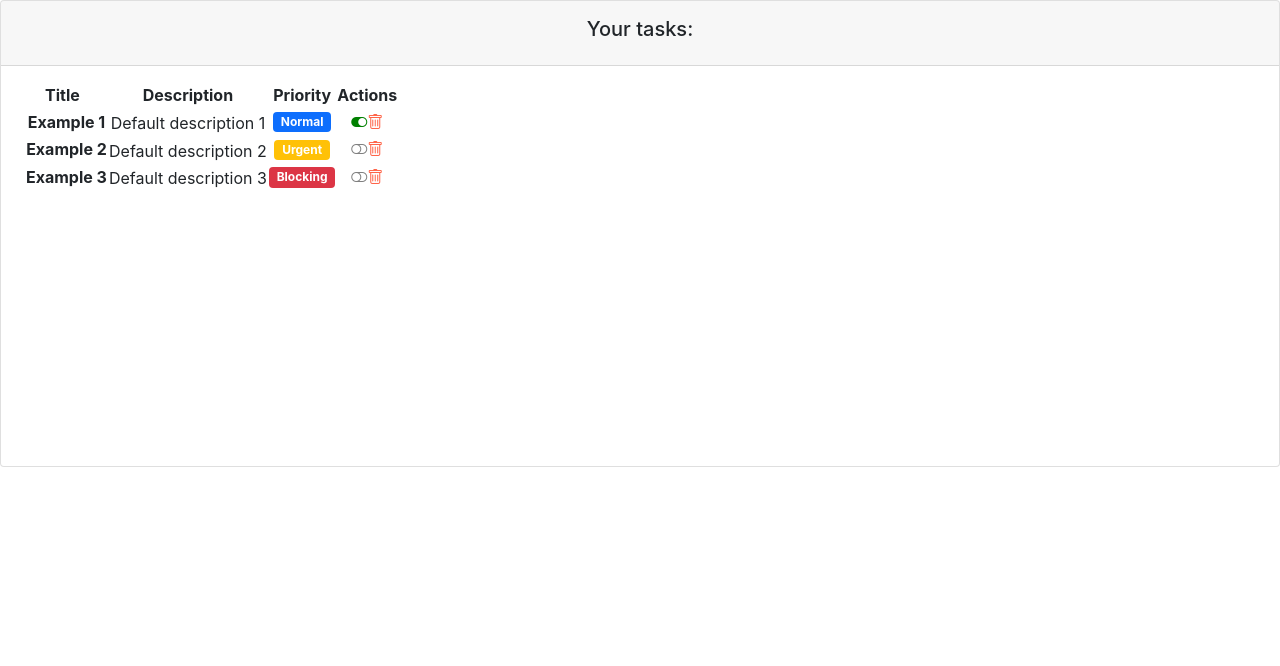
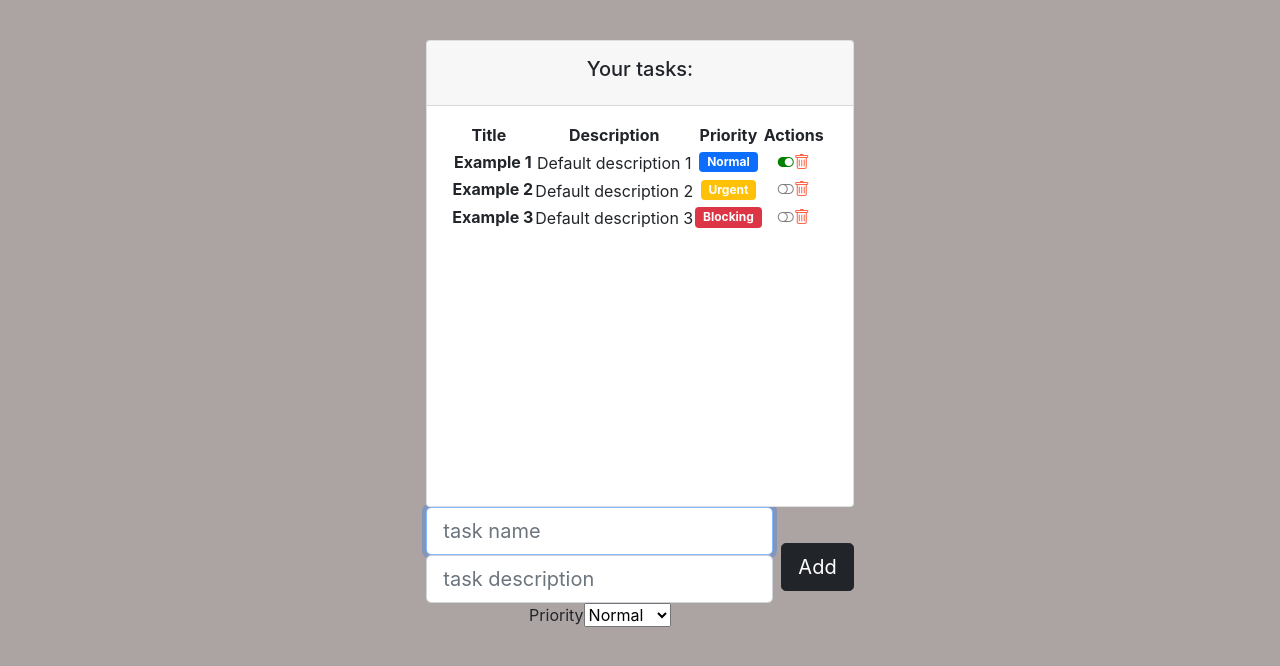
Before and after one commit to Gao83/React-OpenBootcamp, a React (Create React App) app: page / in a window 1280 px wide. Shown: the top 666 px of the page. Built offline with nearby package versions, Linux system fonts and the light colour scheme.

Commit message:
task-form component done to add tasks to the list

```diff
--- a/src/App.css
+++ b/src/App.css
@@ -40,3 +40,13 @@
 h1{
   color:tomato;
 }
+
+body{
+display: flex;
+align-items: center;
+justify-content: center;
+padding-top: 40px;
+padding-bottom: 40px;
+background-color: rgb(172, 163, 163);
+
+}
--- a/src/App.js
+++ b/src/App.js
@@ -4,6 +4,7 @@ import GreetingFunction from './components/pure/greetingFunction';
 import { useState } from 'react'
 import TaskListComponent from './components/container/task_list';
 import GreetingStyled from './components/pure/greetingStyled';
+import Father from './components/container/Father.jsx'
 
 function App() {
 
@@ -17,6 +18,7 @@ function App() {
         {/* <ComponenteB name='Isaac' lastName='Miralles' email='isaacmiralles@gmail.com' /> */}
         <TaskListComponent />
         {/* <GreetingStyled name='Martin' /> */}
+        {/* <Father /> */}
     </div>
   );
 }
--- /dev/null
+++ b/src/components/container/Father.jsx
@@ -0,0 +1,25 @@
+import React, { useState } from 'react'
+import Child from './../pure/Child.jsx'
+function Father() {
+
+    const [name, setName] = useState('Martin')
+
+    const showMessage = (text) => {
+        alert(text)
+    }
+
+    const updateName = (newName) => {
+        setName(newName)
+    }
+
+    return (
+        <div style={{ background: 'tomato', padding: '20px' }}>
+
+            <Child name={name} send={showMessage} update={updateName}></Child>
+            <p> name: {name}</p>
+
+        </div>
+    )
+}
+
+export default Father
--- a/src/components/container/task_list.jsx
+++ b/src/components/container/task_list.jsx
@@ -28,8 +28,27 @@ function TaskListComponent() {
     }, [tasks]);
 
 
-    const changeState = (id) => {
-        console.log('to do: cambiar estado de una tarea')
+    function completeTask(task) {
+        const index = tasks.indexOf(task)
+        const tempTask = [...tasks]
+        tempTask[index].completed = !tempTask[index].completed
+        setTasks(tempTask)
+
+    }
+
+    function deleteTask(task) {
+        const index = tasks.indexOf(task)
+        const tempTask = [...tasks]
+        tempTask.splice(index, 1)
+        setTasks(tempTask)
+
+    }
+
+    function addTask(task) {
+        const index = tasks.indexOf(task)
+        const tempTask = [...tasks]
+        tempTask.push(task)
+        setTasks(tempTask)
     }
 
     return (
@@ -54,16 +73,22 @@ function TaskListComponent() {
                                     return (
                                         <TaskComponent
                                             key={index}
-                                            task={task}>
+                                            task={task}
+                                            complete={completeTask}
+                                            remove={deleteTask}
+                                        >
                                         </TaskComponent>
                                     )
                                 })}
                             </tbody>
                         </table>
                     </div>
-                    <TaskForm></TaskForm>
                 </div>
             </div>
+            <TaskForm
+                add={addTask}>
+
+            </TaskForm>
             {/* Aplicar un for o map para renderizar la lista */}
 
         </div>
--- /dev/null
+++ b/src/components/pure/Child.jsx
@@ -0,0 +1,55 @@
+import React, { useRef } from 'react'
+
+function Child({ name, send, update }) {
+
+    const messageRef = useRef('')
+    const updateRef = useRef('')
+
+    const pressedButton = () => {
+        const text = messageRef.current.value
+        return alert(`text input is: ${text}`)
+    }
+
+    const pressedButtonParam = (text) => {
+        return alert(`Text: ${text}`)
+    }
+
+    const submitForm = (e) => {
+        e.preventDefault()
+        update(updateRef.current.value)
+    }
+
+    return (
+        <div style={{ background: 'green', padding: '5px' }}>
+            <p onMouseOver={() => console.log('On mouse over')}>
+             {`Hello, ${name}`}
+            </p>
+            <button onClick={() => console.log('button 1 pressed')}>Button 1</button>
+            <button onClick={pressedButton}>Text input</button>
+            <button onClick={() => pressedButtonParam('Hello')}>Button 3</button>
+
+            <input
+                type="text"
+                placeholder='insert a text'
+                onFocus={() => console.log('input focused')}
+                onChange={(e) => console.log('input changes', e.target.value)}
+                onCopy={() => console.log('text copied')}
+                ref={messageRef}
+            />
+
+            <button onClick={() => send(messageRef.current.value)}>Send message to the father</button>
+
+            <div style={{ margin: '20px', background: 'red' }}>
+                <form onSubmit={submitForm}>
+                    <input
+                        type="text"
+                        placeholder='new name'
+                        ref={updateRef} />
+                    <button type='submit'>Update Name</button>
+                </form>
+            </div>
+        </div>
+    )
+}
+
+export default Child
--- a/src/components/pure/forms/taskForm.jsx
+++ b/src/components/pure/forms/taskForm.jsx
@@ -1,11 +1,46 @@
-import React from 'react'
+import React, { useRef } from 'react'
+import PropTypes from 'prop-types';
+import { LEVELS } from '../../../models/levels.enum'
+import { Task } from '../../../models/task.class'
 
-function TaskForm() {
+function TaskForm({ add }) {
+    const nameRef = useRef()
+    const descriptionRef = useRef()
+    const levelRef = useRef(LEVELS.NORMAL)
+
+    function addTask(e) {
+        e.preventDefault()
+        const newTask = new Task(
+            nameRef.current.value,
+            descriptionRef.current.value,
+            false,
+            levelRef.current.value
+
+        )
+
+        add(newTask)
+    }
+
+
     return (
-        <form action="">
+        <form onSubmit={addTask} className='d-flex justify-content-center align-items-center mb-4'>
+            <div className='form-outline flex-fill'>
+                <input ref={nameRef} type="text" id='inputName' className='form-control form-control-lg' required autoFocus placeholder='task name'/>
+                <input ref={descriptionRef} type="text" id='inputDescription' className='form-control form-control-lg' required  placeholder='task description'/>
+                <label htmlFor="selectLevel" className='sr-only'>Priority</label>
+                <select ref={levelRef} defaultValue={LEVELS.NORMAL} id='selecLevel'>
+                    <option value={LEVELS.NORMAL}>Normal</option>
+                    <option value={LEVELS.URGENT}>Urgent</option>
+                    <option value={LEVELS.BLOCKING}>Blocking</option>
 
+                </select>
+            </div>
+            <button type='submit' className='btn btn-dark btn-lg ms-2'>Add</button>
         </form>
     )
 }
 
+TaskForm.propTypes = {
+    add: PropTypes.func.isRequired
+}
 export default TaskForm
--- a/src/components/pure/taskComponent.jsx
+++ b/src/components/pure/taskComponent.jsx
@@ -5,7 +5,7 @@ import '../../styles/task.scss'
 import { LEVELS } from '../../models/levels.enum';
 
 
-const TaskComponent = ({ task }) => {
+const TaskComponent = ({ task, complete, remove }) => {
 
     useEffect(() => {
         console.log('created task')
@@ -41,8 +41,8 @@ const TaskComponent = ({ task }) => {
     const taskCompletedIcon = () => {
 
         return task.completed ?
-            (<i className='bi-toggle-on' style={{ color: 'green', fontWeight: 'bold' }}></i>) :
-            (<i className='bi-toggle-off' style={{ color: 'grey', fontWeight: 'bold' }}></i>)
+            (<i onClick={() => complete(task)} className='bi-toggle-on task-action' style={{ color: 'green', fontWeight: 'bold' }}></i>) :
+            (<i onClick={() => complete(task)} className='bi-toggle-off task-action' style={{ color: 'grey', fontWeight: 'bold' }}></i>)
     }
 
     return (
@@ -57,7 +57,7 @@ const TaskComponent = ({ task }) => {
                 <span className='align-middle'>{taskLevelBadge()}</span>
             </td>
             <td className='align-middle'> {taskCompletedIcon()}
-                <i className='bi-trash' style={{ color: 'tomato' }}></i>
+                <i onClick={() => remove (task)} className='bi-trash task-action' style={{ color: 'tomato' }}></i>
             </td>
         </tr>
     );
@@ -65,7 +65,9 @@ const TaskComponent = ({ task }) => {
 
 
 TaskComponent.propTypes = {
-    task: PropTypes.instanceOf(Task)
+    task: PropTypes.instanceOf(Task).isRequired,
+    complete: PropTypes.func.isRequired,
+    remove: PropTypes.func.isRequired
 };
 
 
--- a/src/styles/task.scss
+++ b/src/styles/task.scss
@@ -1,9 +1,3 @@
-.task-name {
-    font-weight: bold;
-    color: cadetblue;
-
+.task-action{
+    cursor: pointer;
 }
-
-h1{
-    color:cyan;
-}
```
